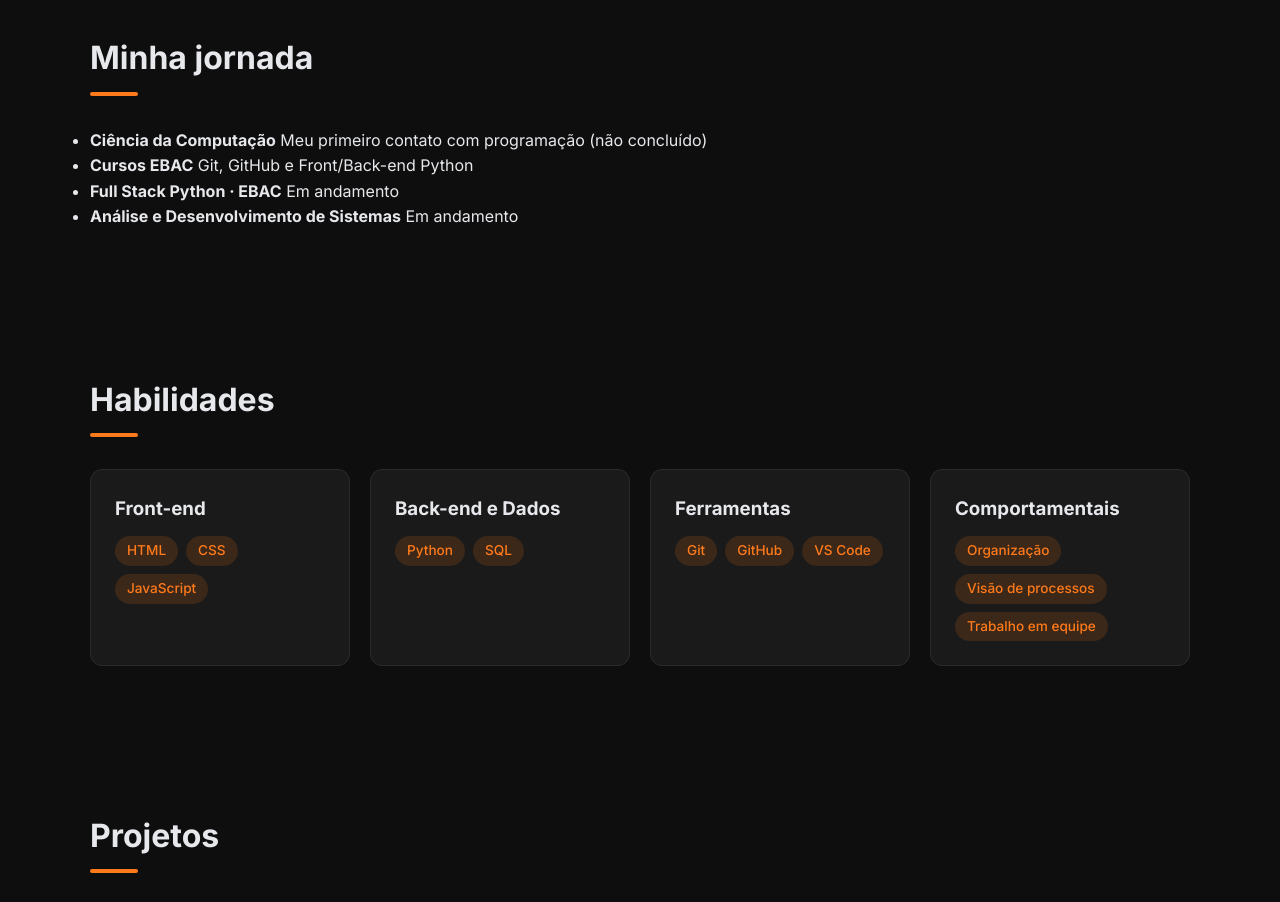
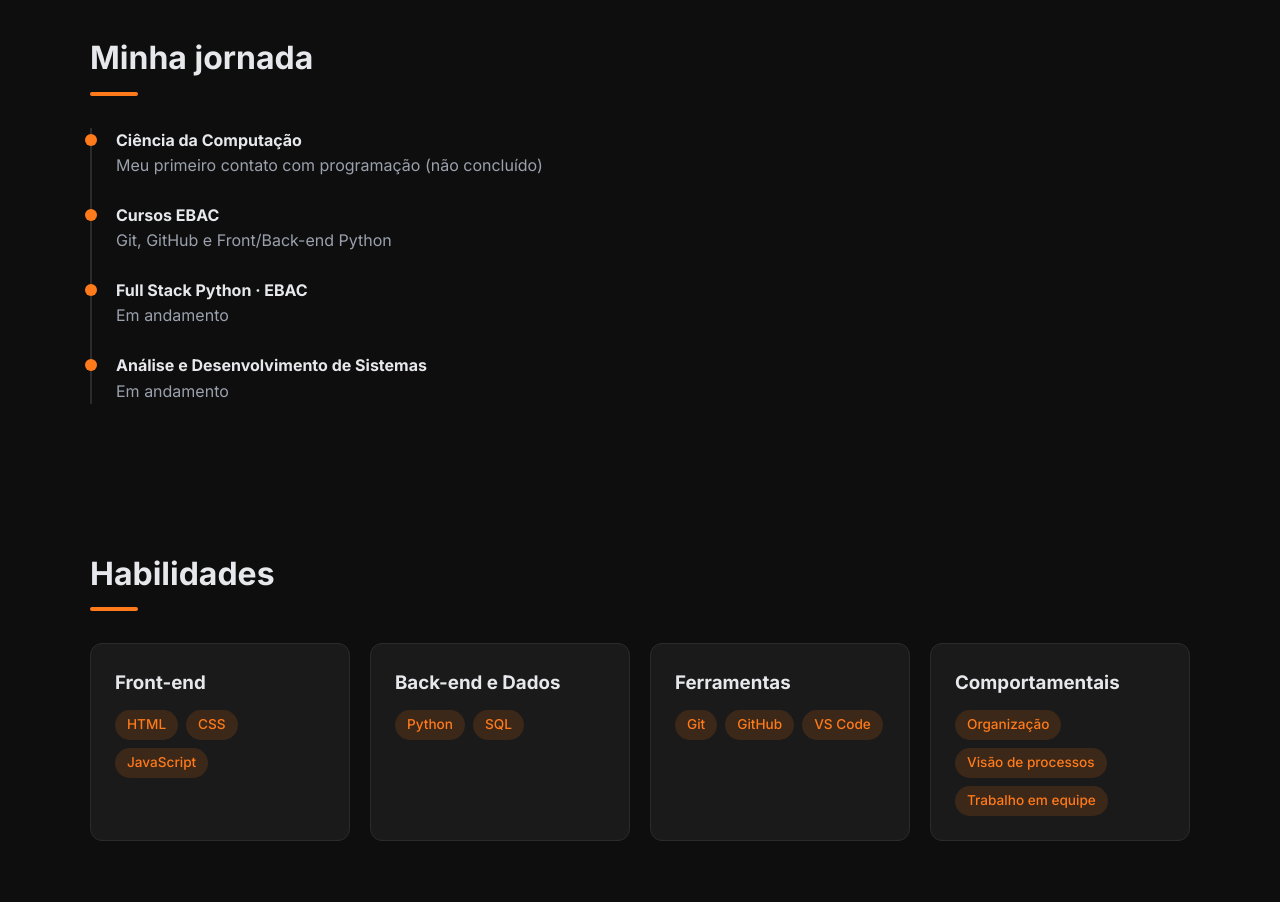
Before and after one commit to CarlosNicoletti/CarlosNicoletti.github.io, a plain HTML site: page index.html in a window 1280 px wide. Shown: the part 1300-2202 px from the top of the page. Drawn offline with Linux system fonts and the light colour scheme.

Commit message:
Estilizar linha do tempo da Jornada

```diff
--- a/style.css
+++ b/style.css
@@ -326,7 +326,36 @@ a {
 .contato p {
   color: var(--texto-suave);
 }
+/* Linha do tempo da jornada */
+.jornada {
+  list-style: none;
+  border-left: 2px solid var(--borda);
+  padding-left: 24px;
+  display: grid;
+  gap: 24px;
+  max-width: 720px;
+}
 
+.jornada li {
+  position: relative;
+  display: flex;
+  flex-direction: column;
+}
+
+.jornada li::before {
+  content: "";
+  position: absolute;
+  left: -31px;
+  top: 6px;
+  width: 12px;
+  height: 12px;
+  border-radius: 50%;
+  background: var(--destaque);
+}
+
+.jornada span {
+  color: var(--texto-suave);
+}
 /* =========================================================
    RODAPÉ
    ========================================================= */
```
